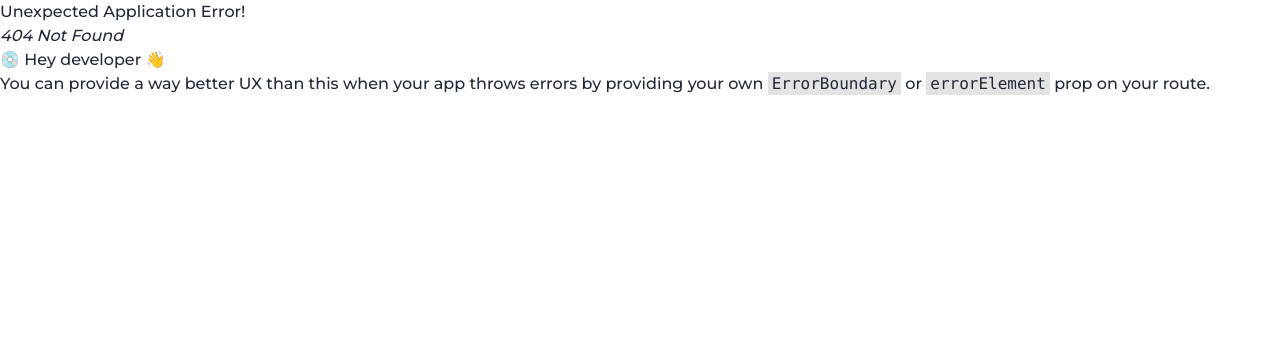
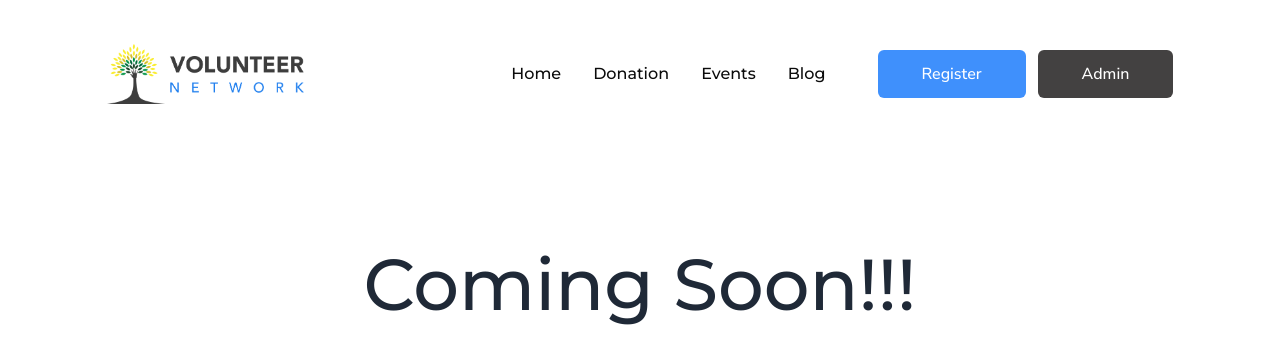
Before and after one commit to ajmainnishu/volunteer-network-client-phero, a React (Vite) app: page /blog in a window 1280 px wide. Before the commit this address had no page. Shown: the top 364 px of the page. Built offline with nearby package versions, Linux system fonts and the light colour scheme.

Commit message:
feat: Donation blog and emptypage component added

```diff
--- /dev/null
+++ b/src/components/EmptyPage/EmptyPage.jsx
@@ -0,0 +1,9 @@
+const EmptyPage = () => {
+    return (
+        <div>
+            <h2 className="text-center text-7xl py-20">404!!! Not Available</h2>
+        </div>
+    );
+};
+
+export default EmptyPage;
--- /dev/null
+++ b/src/components/Home/Blog/Blog.jsx
@@ -0,0 +1,9 @@
+const Blog = () => {
+    return (
+        <div>
+            <h2 className="text-center text-7xl py-20">Coming Soon!!!</h2>
+        </div>
+    );
+};
+
+export default Blog;
--- /dev/null
+++ b/src/components/Home/Donation/Donation.jsx
@@ -0,0 +1,9 @@
+const Donation = () => {
+    return (
+        <div>
+            <h2 className="text-center text-7xl py-20">Coming Soon!!!</h2>
+        </div>
+    );
+};
+
+export default Donation;
--- a/src/components/Home/Navigation/Navigation.jsx
+++ b/src/components/Home/Navigation/Navigation.jsx
@@ -12,9 +12,9 @@ const Navigation = () => {
                         </label>
                         <ul tabIndex={0} className="menu menu-sm dropdown-content mt-3 z-[1] p-2 shadow bg-base-100 rounded-box w-52">
                             <li><Link to={`/`}>Home</Link></li>
-                            <li><Link>Donation</Link></li>
+                            <li><Link to={`/donation`}>Donation</Link></li>
                             <li><Link to={`/events`}>Events</Link></li>
-                            <li><Link>Blog</Link></li>
+                            <li><Link to={`/blog`}>Blog</Link></li>
                         </ul>
                     </div>
                     <Link className="w-[197px] h-[60px]">
@@ -29,9 +29,9 @@ const Navigation = () => {
                     <div className="navbar-center hidden lg:flex">
                         <ul className="menu menu-horizontal text-base text-[#0B0B0B] font-medium px-1">
                             <li><Link to={`/`}>Home</Link></li>
-                            <li><Link>Donation</Link></li>
+                            <li><Link to={`/donation`}>Donation</Link></li>
                             <li><Link to={`/events`}>Events</Link></li>
-                            <li><Link>Blog</Link></li>
+                            <li><Link to={`/blog`}>Blog</Link></li>
                         </ul>
                     </div>
                     <div className="flex flex-col md:flex-row md:space-x-3 space-y-3 md:space-y-0">
```
Also changed, not shown: src/routes/Router.jsx (+15 -0 lines).
